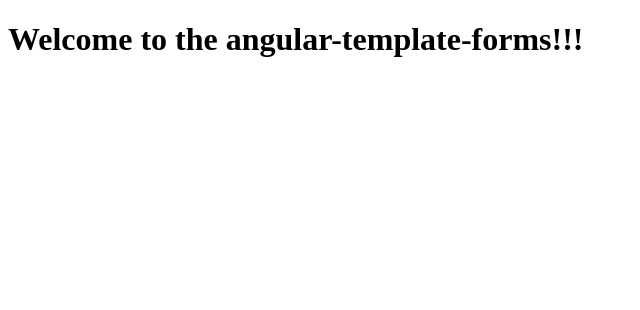
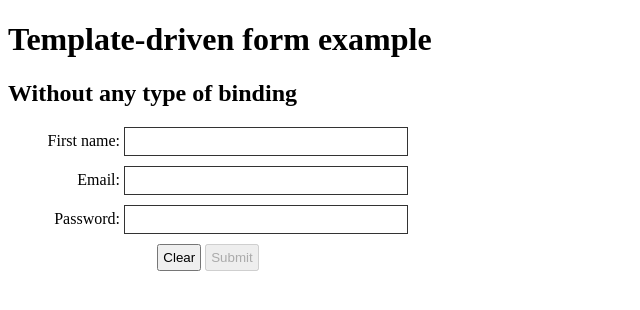
Before and after one commit to p4ndev/frontend-forms, an Angular app: page / in a window 1280 px wide. Shown: the top 310 px of the page, without its empty margins (0-640 px from the left). Built offline with nearby package versions, Linux system fonts and the light colour scheme.

Commit message:
Without field/property binding

```diff
--- /dev/null
+++ b/src/app/app.component.html
@@ -0,0 +1,3 @@
+<h1>Template-driven form example</h1>
+<app-without-type-binding />
+<!-- <app-with-one-way-binding /> -->
--- a/src/app/app.component.ts
+++ b/src/app/app.component.ts
@@ -2,8 +2,6 @@ import { Component } from '@angular/core';
 
 @Component({
   selector: 'app-root',
-  template: `<h1>Welcome to the {{ title }}!!!</h1>`
+  templateUrl: './app.component.html'
 })
-export class AppComponent {
-  title = 'angular-template-forms';
-}
+export class AppComponent {}
--- /dev/null
+++ b/src/app/business/template-drive-form.model.ts
@@ -0,0 +1,6 @@
+export interface TemplateDriveFormModel{
+    userId      : number;
+    firstName   : string;
+    email       : string;
+    password    : string;
+}
--- /dev/null
+++ b/src/app/business/template-drive-form.service.ts
@@ -0,0 +1,28 @@
+import { TemplateDriveFormModel } from './template-drive-form.model';
+import { Injectable } from '@angular/core';
+
+@Injectable({
+  providedIn: 'root'
+})
+export class TemplateDriveFormService {
+
+  innerModel : TemplateDriveFormModel;
+
+  constructor() {
+    this.innerModel = {
+      userId    : 0,
+      firstName : '',
+      email     : '',
+      password  : ''
+    };
+  }
+
+  onInnerSubmit(){
+    console.log(this.innerModel);
+  }
+
+  onOuterSubmit(outerModel : TemplateDriveFormModel){
+    console.log(outerModel);
+  }
+
+}
--- /dev/null
+++ b/src/app/with-one-way-binding/with-one-way-binding.component.html
@@ -0,0 +1 @@
+<h2>{{ title }}</h2>
--- /dev/null
+++ b/src/app/with-one-way-binding/with-one-way-binding.component.ts
@@ -0,0 +1,9 @@
+import { Component } from '@angular/core';
+
+@Component({
+  selector: 'app-with-one-way-binding',
+  templateUrl: './with-one-way-binding.component.html'
+})
+export class WithOneWayBindingComponent {
+  title = 'With one-way data binding';
+}
--- /dev/null
+++ b/src/app/without-type-binding/without-type-binding.component.html
@@ -0,0 +1,16 @@
+<h2>{{ title }}</h2>
+
+<form
+  #templateDrivenForm="ngForm"
+  (ngSubmit)="services.onOuterSubmit(templateDrivenForm.value)">
+
+    <label for="firstName">First name: <input type="text" name="firstName" ngModel required /></label>
+
+    <label for="email">Email: <input type="email" name="email" ngModel required /></label>
+
+    <label for="password">Password: <input type="password" name="password" ngModel required /></label>
+
+    <button type="reset">Clear</button>
+    <button type="submit" [disabled]="!templateDrivenForm.valid">Submit</button>
+
+</form>
--- /dev/null
+++ b/src/app/without-type-binding/without-type-binding.component.ts
@@ -0,0 +1,14 @@
+import { Component } from '@angular/core';
+import { TemplateDriveFormService } from '../business/template-drive-form.service';
+
+@Component({
+  selector: 'app-without-type-binding',
+  templateUrl: './without-type-binding.component.html'
+})
+export class WithoutTypeBindingComponent {
+
+  title = 'Without any type of binding';
+
+  constructor(public services : TemplateDriveFormService){}
+
+}
--- a/src/styles.sass
+++ b/src/styles.sass
@@ -1 +1,24 @@
-/* You can add global styles to this file, and also import other style files */
+form
+    width: 400px
+    text-align: center
+
+    label
+        display: block
+        text-align: right
+        margin-bottom: 10px
+
+    input
+        width: 270px
+        padding: 6px
+        border: 1px solid #333
+
+        &.ng-touched.ng-invalid
+            border-color: red
+
+        &.ng-touched.ng-valid
+            border-color: green
+
+    button
+        margin-right: 2px
+        margin-left: 2px
+        padding: 4px
```
Also changed, not shown: src/app/app.module.ts (+7 -7 lines).
